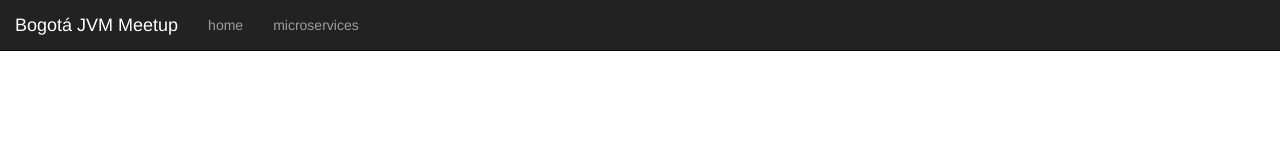
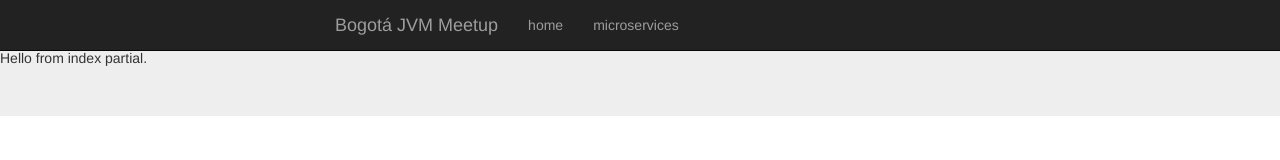
Before and after one commit to julianespinel/directory, a website: page resources/public/index.html in a window 1280 px wide. Drawn offline with nearby package versions, Linux system fonts and the light colour scheme; some packages are replaced by stand-ins of ours.

Commit message:
Fix the nav bar, add jumbotron class. Still not done here.

```diff
--- a/resources/public/index.html
+++ b/resources/public/index.html
@@ -12,19 +12,21 @@
 
   <header>
 
-      <div class=".col-md-3 .col-md-offset-3 navbar navbar-inverse navbar-fixed-top">
+      <div class="navbar navbar-inverse navbar-fixed-top">
+          <div class="col-md-offset-3">
 
-          <a class="navbar-brand" href="#">Bogotá JVM Meetup</a>
+              <a class="navbar-brand" href="#">Bogotá JVM Meetup</a>
+              <ul class="menu nav navbar-nav">
+                <li><a href="#/directory">home</a></li>
+                <li><a href="#/directory/microservices">microservices</a></li>
+              </ul>
 
-          <ul class="menu nav navbar-nav">
-            <li><a href="#/directory">home</a></li>
-            <li><a href="#/directory/microservices">microservices</a></li>
-          </ul>
+          </div>
       </div>
 
   </header>
 
-  <div ng-view></div>
+  <section class="jumbotron" ng-view></section>
 
   <footer>
   </footer>
```
